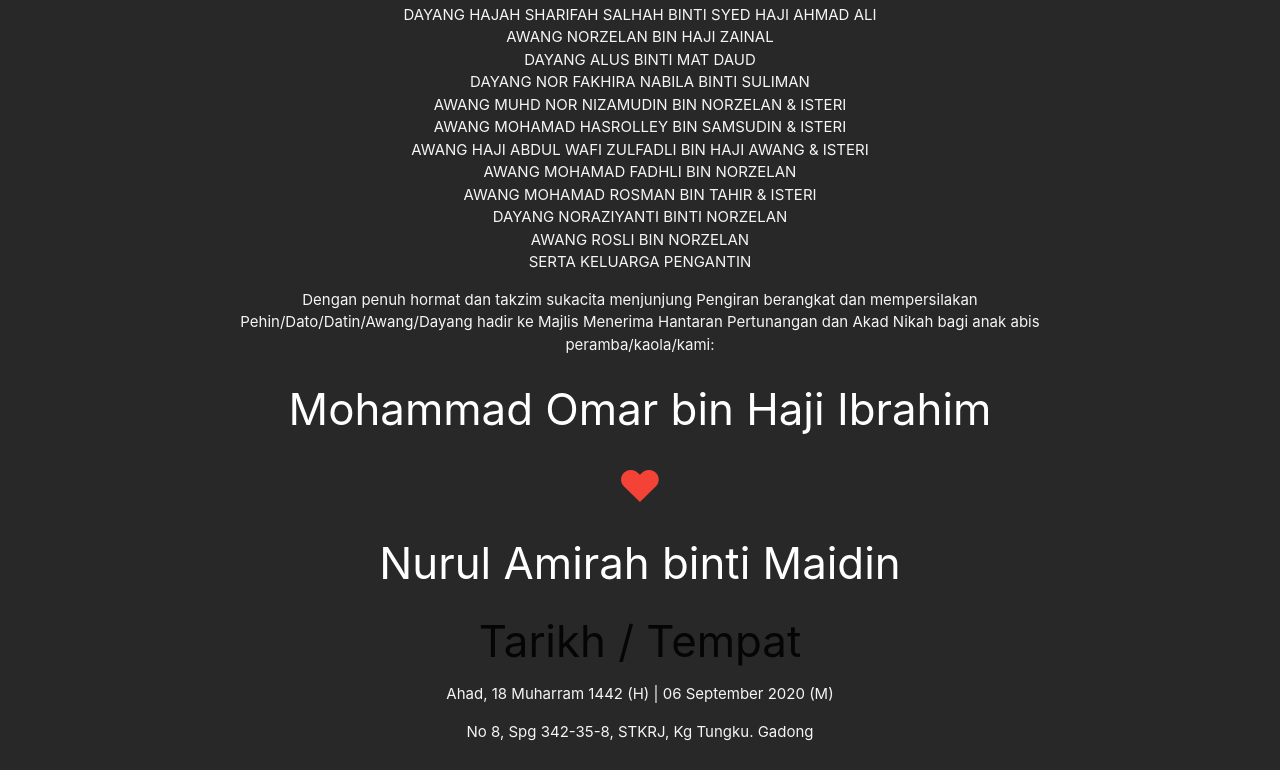
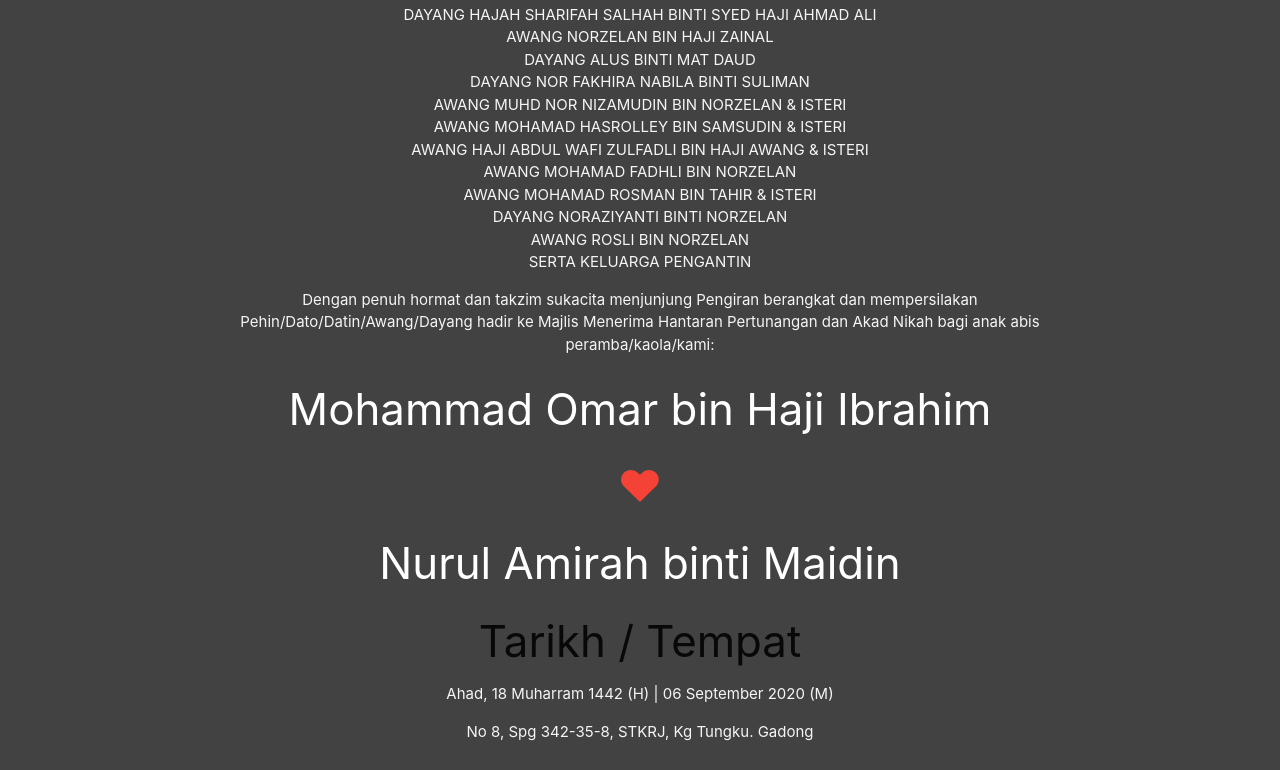
Before and after one commit to LordSayur/kad-jemputan, a website built with webpack: page src/index.html in a window 1280 px wide. Shown: the part 749-1519 px from the top of the page. Built offline with nearby package versions, Linux system fonts and the light colour scheme.

Commit message:
change background color

```diff
--- a/src/index.html
+++ b/src/index.html
@@ -6,7 +6,7 @@
   <title><%= htmlWebpackPlugin.options.title %></title>
 </head>
 
-<body>
+<body class="grey darken-3">
   <div id="draw"></div>
   <div id="kad" class="hide">
     <div class="container">
--- a/src/js/main.js
+++ b/src/js/main.js
@@ -8,11 +8,11 @@ let s = (sk) => {
 	sk.setup = () => {
 		addAnimateCss();
 		sk.createCanvas(window.innerWidth, document.documentElement.scrollHeight);
-		sk.background(40);
+		sk.background(66);
 	};
 
 	sk.draw = () => {
-		sk.background(40);
+		sk.background(66);
 		sk.image(flower, sk.mouseX - 25, sk.mouseY - 25, 50, 50);
 	};
 };
```
